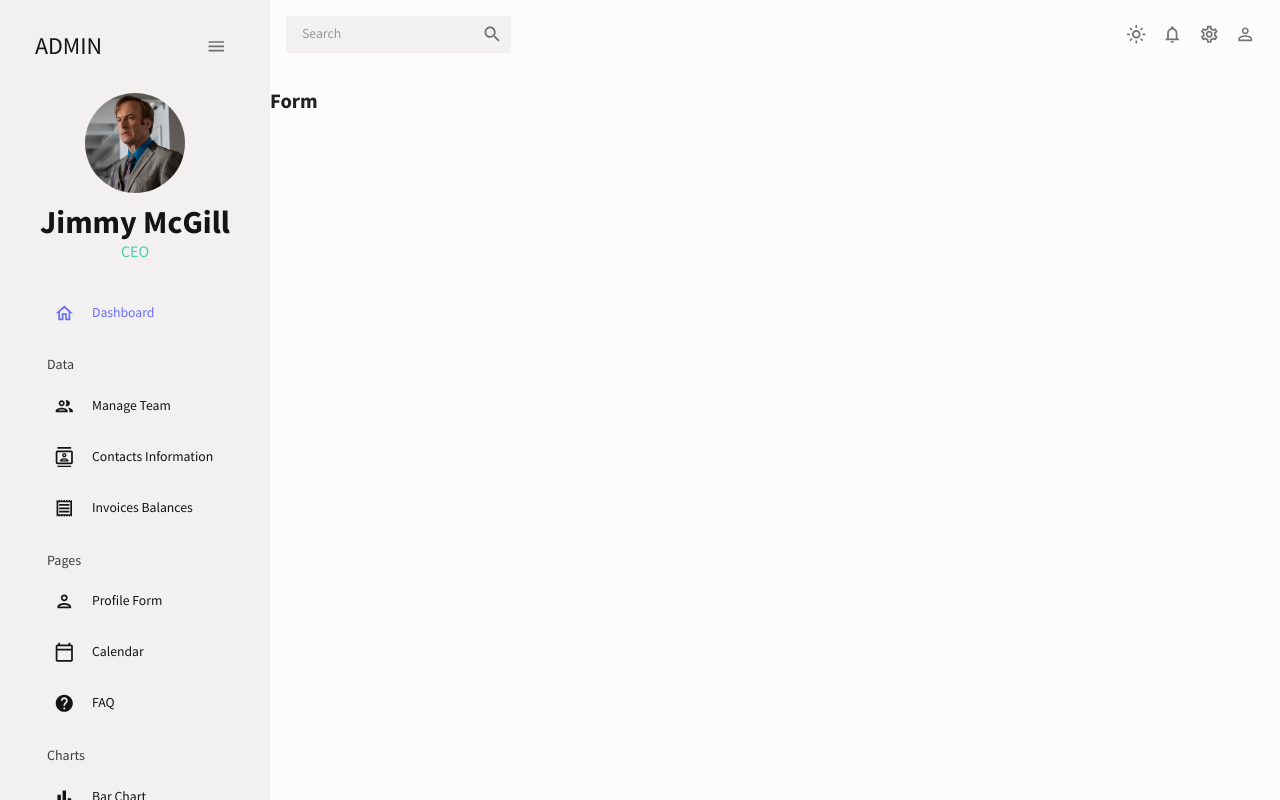
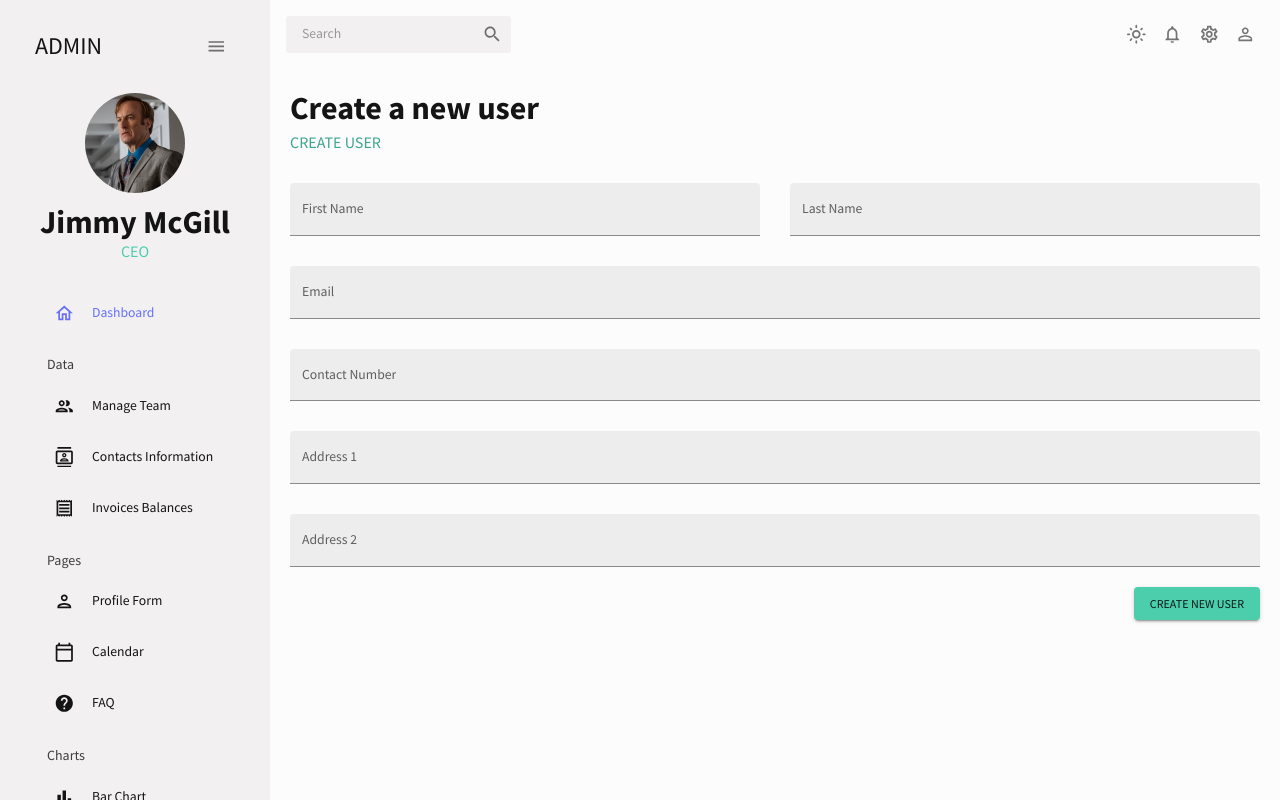
Before and after one commit to MarvelB/admin-dashboard, a React (Create React App) app: page /form in a window 1280 px wide. Built offline with nearby package versions, Linux system fonts and the light colour scheme.

Commit message:
finished adding the form

```diff
--- a/src/pages/Form/Form.tsx
+++ b/src/pages/Form/Form.tsx
@@ -1,10 +1,183 @@
+import { Box, Button, TextField, useMediaQuery } from "@mui/material";
+import Header from "components/Header/Header";
+import { Formik, FormikProps } from "formik";
+import * as yup from "yup";
+
+const initialValues = {
+    firstName: "",
+    email: "",
+    lastName: "",
+    address1: "",
+    address2: "",
+    contact: "",
+};
+
+const phoneRegEx =
+    /^((\+[1-9]{1,4}[ -]?)|(\([0-9]{2,3}\)[ -]?)|([0-9]{2,4})[ -]?)*?[0-9]{3,4}[ -]?[0-9]{3,4}$/;
+
+const userFormSchema = yup.object().shape({
+    firstName: yup.string().required("required"),
+    email: yup.string().email("Invalid email").required("required"),
+    lastName: yup.string().required("required"),
+    address1: yup.string().required("required"),
+    address2: yup.string(),
+    contact: yup
+        .string()
+        .matches(phoneRegEx, "Invalid phone number")
+        .required("required"),
+});
+
 interface FormProps {}
 
 const Form = ({}: FormProps) => {
+    const isMobile = useMediaQuery("(min=width:600px)");
+
+    const handleSubmitFormik = (inputValues: typeof initialValues) => {
+        console.log(inputValues);
+    };
+
     return (
-        <div>
-            <h2>Form</h2>
-        </div>
+        <Box m="20px">
+            <Header subTitle="CREATE USER" title="Create a new user" />
+
+            <Formik
+                onSubmit={handleSubmitFormik}
+                initialValues={initialValues}
+                validationSchema={userFormSchema}
+            >
+                {({
+                    values,
+                    errors,
+                    touched,
+                    handleSubmit,
+                    handleChange,
+                    handleBlur,
+                }: FormikProps<typeof initialValues>) => (
+                    <form onSubmit={handleSubmit}>
+                        <Box
+                            display="grid"
+                            gap="30px"
+                            gridTemplateColumns="repeat(4, minmax(0, 1fr))"
+                            sx={{
+                                "& > div": {
+                                    gridColumn: isMobile ? "span 4" : undefined,
+                                },
+                            }}
+                        >
+                            <TextField
+                                fullWidth
+                                variant="filled"
+                                type="text"
+                                onBlur={handleBlur}
+                                onChange={handleChange}
+                                label="First Name"
+                                name="firstName"
+                                helperText={
+                                    touched.firstName && errors.firstName
+                                }
+                                error={
+                                    !!touched.firstName && !!errors.firstName
+                                }
+                                value={values.firstName}
+                                sx={{
+                                    gridColumn: "span 2",
+                                }}
+                            />
+
+                            <TextField
+                                fullWidth
+                                variant="filled"
+                                type="text"
+                                onBlur={handleBlur}
+                                onChange={handleChange}
+                                label="Last Name"
+                                name="lastName"
+                                helperText={touched.lastName && errors.lastName}
+                                error={!!touched.lastName && !!errors.lastName}
+                                value={values.lastName}
+                                sx={{
+                                    gridColumn: "span 2",
+                                }}
+                            />
+
+                            <TextField
+                                fullWidth
+                                variant="filled"
+                                type="text"
+                                onBlur={handleBlur}
+                                onChange={handleChange}
+                                label="Email"
+                                name="email"
+                                helperText={touched.email && errors.email}
+                                error={!!touched.email && !!errors.email}
+                                value={values.email}
+                                sx={{
+                                    gridColumn: "span 4",
+                                }}
+                            />
+
+                            <TextField
+                                fullWidth
+                                variant="filled"
+                                type="text"
+                                onBlur={handleBlur}
+                                onChange={handleChange}
+                                label="Contact Number"
+                                name="contact"
+                                helperText={touched.contact && errors.contact}
+                                error={!!touched.contact && !!errors.contact}
+                                value={values.contact}
+                                sx={{
+                                    gridColumn: "span 4",
+                                }}
+                            />
+
+                            <TextField
+                                fullWidth
+                                variant="filled"
+                                type="text"
+                                onBlur={handleBlur}
+                                onChange={handleChange}
+                                label="Address 1"
+                                name="address1"
+                                helperText={touched.address1 && errors.address1}
+                                error={!!touched.address1 && !!errors.address1}
+                                value={values.address1}
+                                sx={{
+                                    gridColumn: "span 4",
+                                }}
+                            />
+
+                            <TextField
+                                fullWidth
+                                variant="filled"
+                                type="text"
+                                onBlur={handleBlur}
+                                onChange={handleChange}
+                                label="Address 2"
+                                name="address2"
+                                helperText={touched.address2 && errors.address2}
+                                error={!!touched.address2 && !!errors.address2}
+                                value={values.address2}
+                                sx={{
+                                    gridColumn: "span 4",
+                                }}
+                            />
+                        </Box>
+
+                        <Box display="flex" justifyContent="end" mt="20px">
+                            <Button
+                                type="submit"
+                                color="secondary"
+                                variant="contained"
+                            >
+                                Create new user
+                            </Button>
+                        </Box>
+                    </form>
+                )}
+            </Formik>
+        </Box>
     );
 };
 
```
